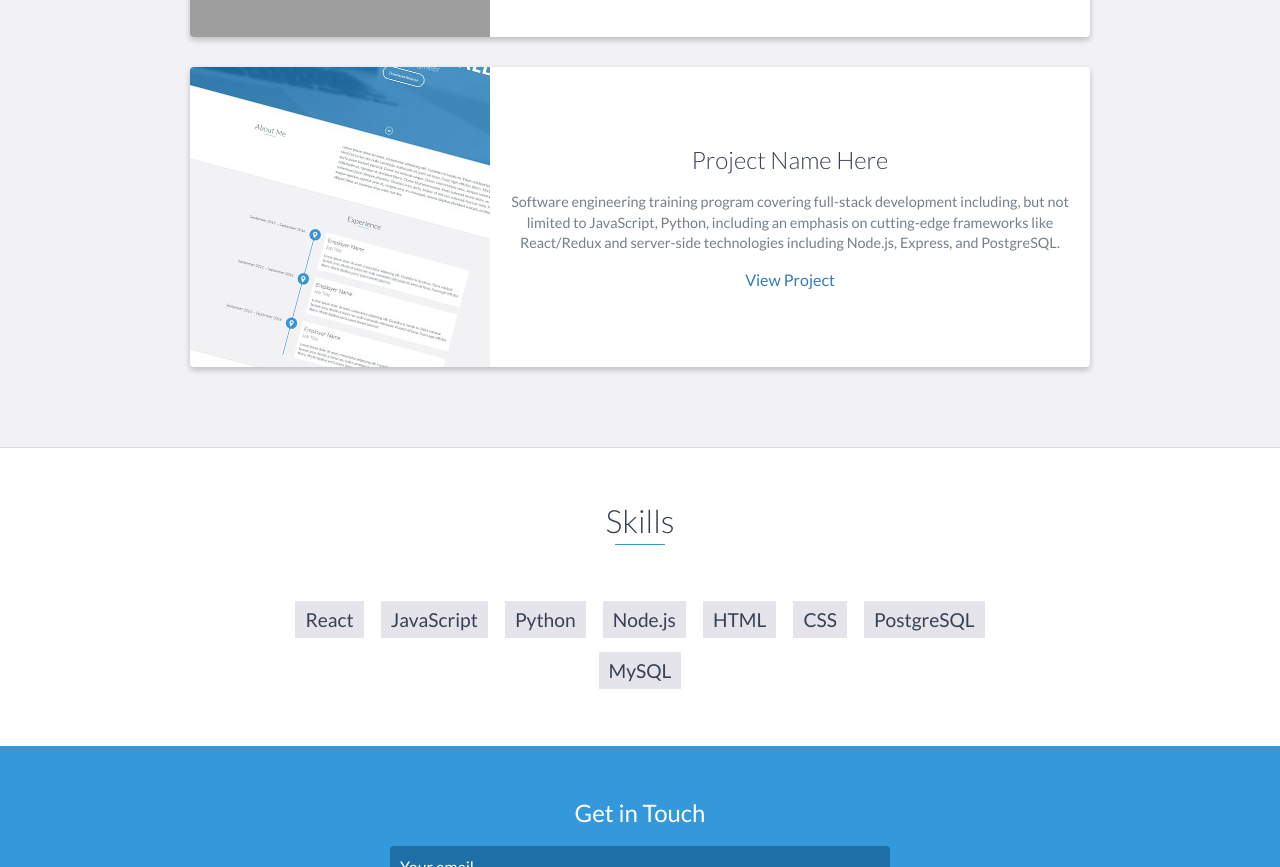
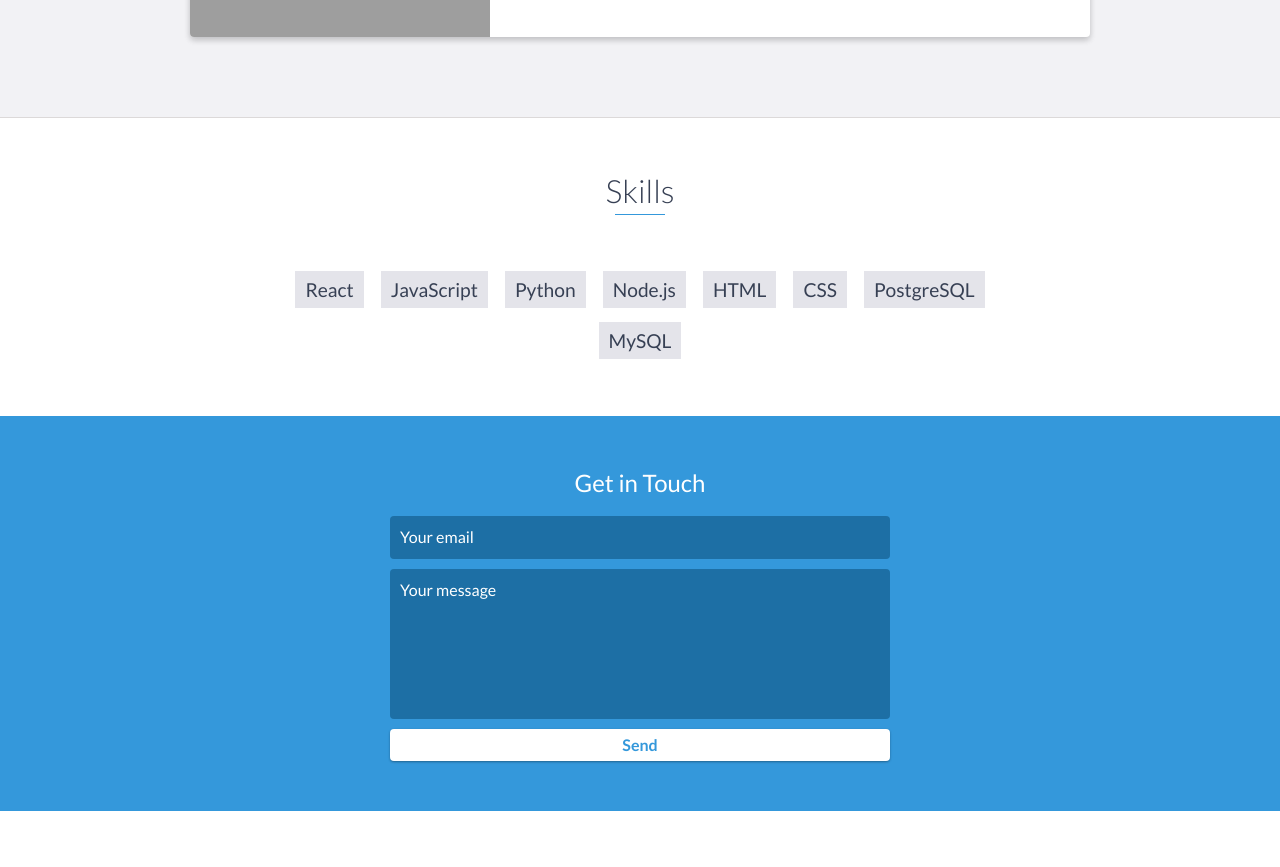
Before and after one commit to jfalicea/dev-portfolio, a plain HTML site: page index.html in a window 1280 px wide. Shown: the part 3170-4037 px from the top of the page. Drawn offline with nearby package versions, Linux system fonts and the light colour scheme; grey boxes are pictures that could not be loaded; a script that the page names is missing.

```diff
--- a/index.html
+++ b/index.html
@@ -179,18 +179,18 @@
                 </div>
                 <!-- End .project -->
 
-                <div class="project shadow-large">
+                <!-- <div class="project shadow-large">
                     <div class="project-image">
                         <img src="images/project.jpg" />
-                    </div>
+                    </div> -->
                     <!-- End .project-image -->
-                    <div class="project-info">
+                    <!-- <div class="project-info">
                         <h3>Project Name Here</h3>
                         <p>
                             Software engineering training program covering full-stack development including, but not limited to JavaScript, Python, including an emphasis on cutting-edge frameworks like React/Redux and server-side technologies including Node.js, Express, and PostgreSQL.
                         </p>
                         <a href="#">View Project</a>
-                    </div>
+                    </div> -->
                     <!-- End .project-info -->
                 </div>
                 <!-- End .project -->
```
